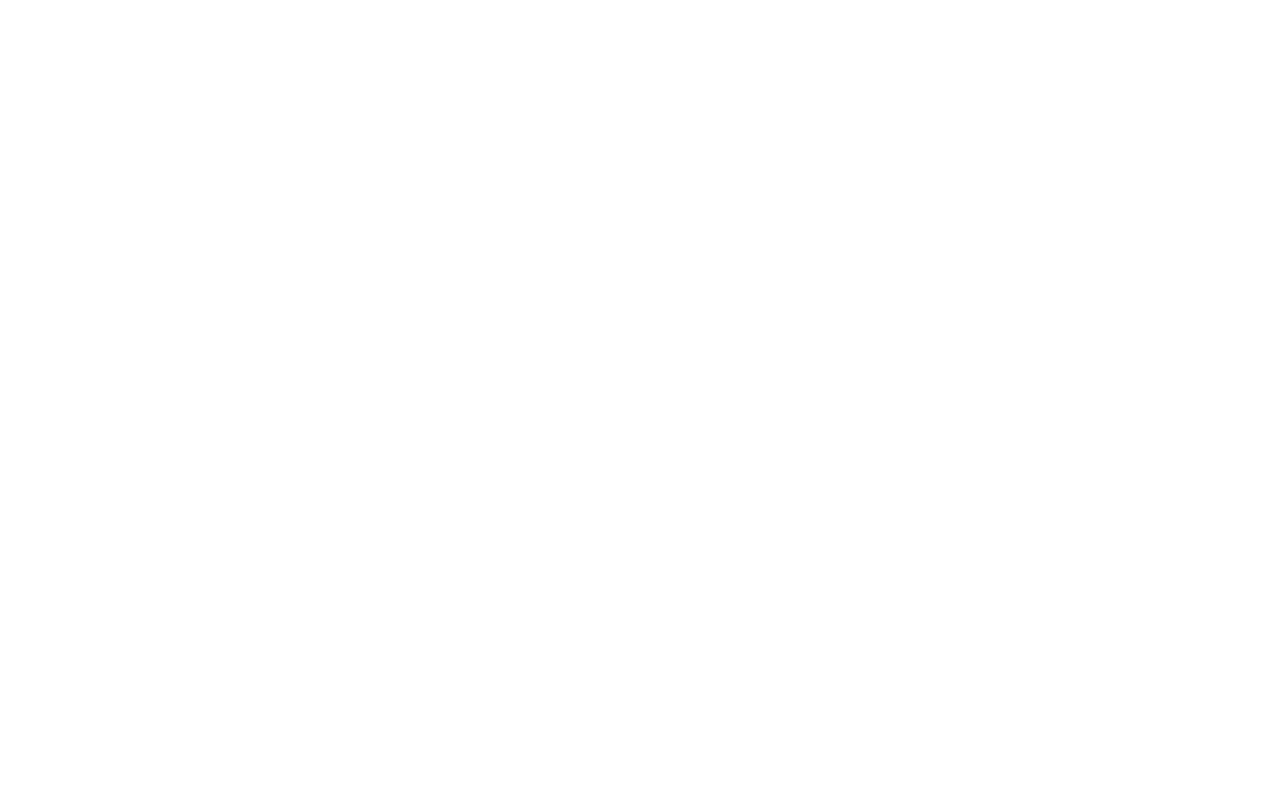
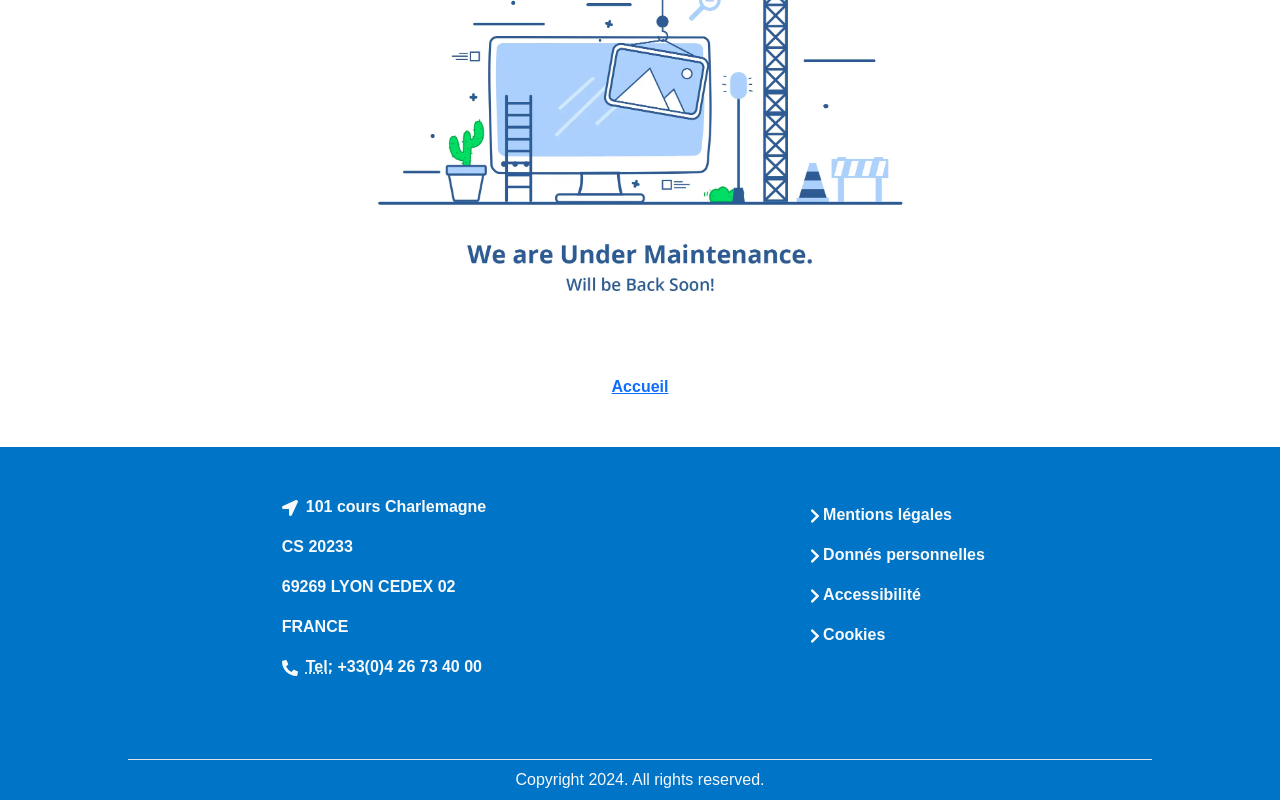
Before and after one commit to masterxamss/trouve_ton_artisan, a React (Vite) app: page /cookies in a window 1280 px wide. Shown: the part 383-1183 px from the top of the page. Before the commit the page ends 800 px from the top, so only its background shows below. Built offline with nearby package versions, Linux system fonts and the light colour scheme; a web font is replaced by a local one.

Commit message:
create footer

```diff
--- a/src/components/Footer.jsx
+++ b/src/components/Footer.jsx
@@ -1,7 +1,70 @@
+import { FaPhoneAlt, FaLocationArrow, FaChevronRight } from "react-icons/fa";
+import { Link } from "react-router-dom";
 const Footer = () => {
   return (
-    <div>Footer</div>
-  )
-}
+    <footer>
+      <div className="container m-0 text-light">
+        <div className="row">
+          <div className="col-sm-6 d-flex justify-content-center">
+            <address className="p-5 fw-bold">
+              <p>
+                <FaLocationArrow className="me-2" />
+                101 cours Charlemagne
+              </p>
+              <p>CS 20233</p>
+              <p>69269 LYON CEDEX 02</p>
+              <p>FRANCE</p>
+              <p>
+                <FaPhoneAlt className="me-2" />
+                <abbr title="Telephone">Tel:</abbr> +33(0)4 26 73 40 00
+              </p>
+            </address>
+          </div>
+
+          <div className="col-sm-6 d-flex justify-content-center p-5">
+            <div className="d-flex flex-column">
+              <Link
+                to="/legal_mentions"
+                className="p-2 fw-bold text-decoration-none text-light text-start"
+              >
+                <FaChevronRight />
+                Mentions légales
+              </Link>
+              <Link
+                to="/personal_data"
+                className="p-2 fw-bold text-decoration-none text-light"
+              >
+                <FaChevronRight />
+                Donnés personnelles
+              </Link>
+              <Link
+                to="/accessibility"
+                className="p-2 fw-bold text-decoration-none text-light"
+              >
+                <FaChevronRight />
+                Accessibilité
+              </Link>
+              <Link
+                to="/cookies"
+                className="p-2 fw-bold text-decoration-none text-light"
+              >
+                <FaChevronRight />
+                Cookies
+              </Link>
+            </div>
+          </div>
+        </div>
+
+        <div className="row">
+          <div className="col-sm-12 d-flex justify-content-center p-2 border-top">
+            <p className="w-100 text-center m-0">
+              Copyright 2024. All rights reserved.
+            </p>
+          </div>
+        </div>
+      </div>
+    </footer>
+  );
+};
 
 export default Footer;
--- a/src/components/SectionFindWorker.jsx
+++ b/src/components/SectionFindWorker.jsx
@@ -27,9 +27,7 @@
           </p>
         </div>
 
-        <div className="article-img block-3">
-          {/* <img src="/src/assets/images/girl-laptop.webp" alt="Fille avec un ordinateur portable" className="article-img"/> */}
-        </div>
+        <div className="article-img block-3"></div>
 
         <div className="article-header block-4">
           <span className="article-number">2</span>
@@ -50,9 +48,7 @@
           </p>
         </div>
 
-        <div className="article-img block-6">
-          {/* <img src="/src/assets/images/worker.webp" alt="Fille avec un ordinateur portable" className="article-img"/> */}
-        </div>
+        <div className="article-img block-6"></div>
 
         <div className="article-header block-7">
           <span className="article-number">3</span>
@@ -72,9 +68,7 @@
           </p>
         </div>
 
-        <div className="article-img block-9">
-          {/* <img src="/src/assets/images/women-phone.webp" alt="Fille avec un ordinateur portable" className="article-img"/> */}
-        </div>
+        <div className="article-img block-9"></div>
 
         <div className="article-header block-10">
           <span className="article-number">4</span>
@@ -93,9 +87,7 @@
           </p>
         </div>
 
-        <div className="article-img block-12">
-          {/* <img src="/src/assets/images/women-phone.webp" alt="Fille avec un ordinateur portable" className="article-img"/> */}
-        </div>
+        <div className="article-img block-12"></div>
       </article>
     </section>
   );
--- /dev/null
+++ b/src/components/UnderConstruction.jsx
@@ -0,0 +1,13 @@
+import { Link } from "react-router-dom";
+const UnderConstruction = () => {
+  return (
+    <div className="d-flex align-items-center flex-column">
+        <img className="w-50" src="/src/assets/images/under-construction.webp" alt="sous-construction"/>
+        <Link to="/" className="p-5 fw-bold">
+            Accueil
+        </Link>
+    </div>
+  )
+}
+
+export default UnderConstruction
--- a/src/pages/Accessibility.jsx
+++ b/src/pages/Accessibility.jsx
@@ -1,6 +1,10 @@
+import UnderConstruction from "../components/UnderConstruction";
+
 const Accessibility = () => {
   return (
-    <div>Accessibility</div>
+    <div>
+      <UnderConstruction />
+    </div>
   )
 }
 
--- a/src/pages/Cookies.jsx
+++ b/src/pages/Cookies.jsx
@@ -1,6 +1,9 @@
+import UnderConstruction from "../components/UnderConstruction";
 const Cookies = () => {
   return (
-    <div>Cookies</div>
+    <div>
+      <UnderConstruction />
+    </div>
   )
 }
 
--- a/src/pages/LegalMentions.jsx
+++ b/src/pages/LegalMentions.jsx
@@ -1,6 +1,9 @@
+import UnderConstruction from "../components/UnderConstruction";
 const LegalMentions = () => {
   return (
-    <div>LegalMentions</div>
+    <div>
+      <UnderConstruction />
+    </div>
   )
 }
 
--- a/src/pages/Page404.jsx
+++ b/src/pages/Page404.jsx
@@ -1,6 +1,12 @@
+import { Link } from "react-router-dom";
 const Page404 = () => {
   return (
-    <div>Page404</div>
+    <div className="d-flex align-items-center flex-column">
+      <img src="/src/assets/images/404.jpg" alt="image page non trouvée" className="w-50"/>
+      <Link to="/" className="p-3 fw-bold">
+            Accueil
+      </Link>
+    </div>
   )
 }
 
--- a/src/pages/PersonalData.jsx
+++ b/src/pages/PersonalData.jsx
@@ -1,6 +1,9 @@
+import UnderConstruction from "../components/UnderConstruction";
 const PersonalData = () => {
   return (
-    <div>PersonalData</div>
+    <div>
+      <UnderConstruction />
+    </div>
   )
 }
 
--- /dev/null
+++ b/src/scss/components/_footer.scss
@@ -0,0 +1,18 @@
+@import '../variables';
+
+footer{
+    display: flex;
+    align-items: center;
+    justify-content: center;
+    background-color: $primary-color;
+
+    .container{
+        width: 80%;
+    }
+}
+
+@media only screen and (max-width: 1024px) {
+    .container{
+        width: 95%;
+    }
+}
--- a/src/scss/index.scss
+++ b/src/scss/index.scss
@@ -4,5 +4,6 @@
 @import 'components/heroBanner';
 @import 'components/sectionFindWorker';
 @import 'components/classification';
+@import 'components/footer';
 
 @import 'base';
--- a/src/styles/css/index.css
+++ b/src/styles/css/index.css
@@ -801,6 +801,21 @@
     font-size: 1rem;
   }
 }
+footer {
+  display: flex;
+  align-items: center;
+  justify-content: center;
+  background-color: #0074C7;
+}
+footer .container {
+  width: 80%;
+}
+
+@media only screen and (max-width: 1024px) {
+  .container {
+    width: 95%;
+  }
+}
 * {
   font-family: "Graphik Trial", sans-serif;
   box-sizing: border-box;
```
Also changed, not shown: src/assets/images/404.jpg (added), src/assets/images/under-construction.webp (added), src/scss/components/_underConstruction.scss (added).
